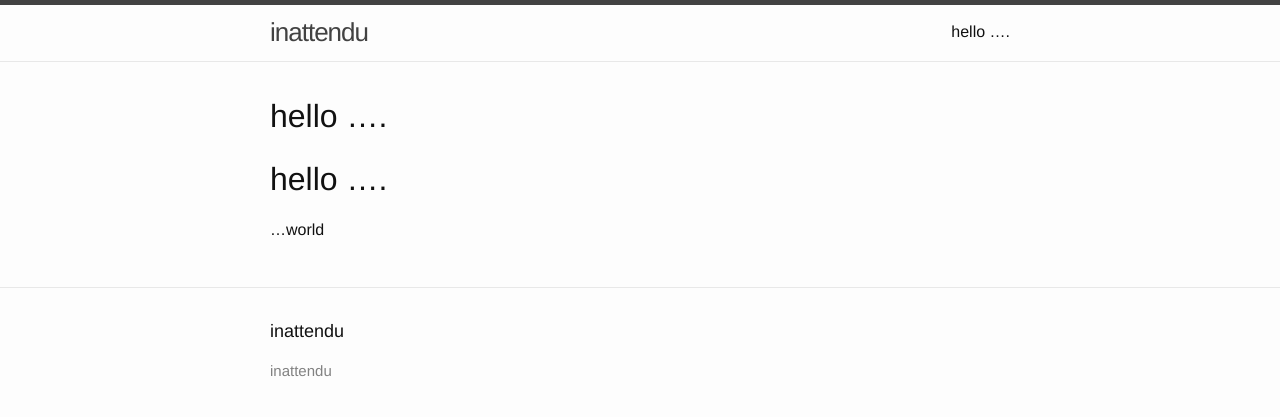
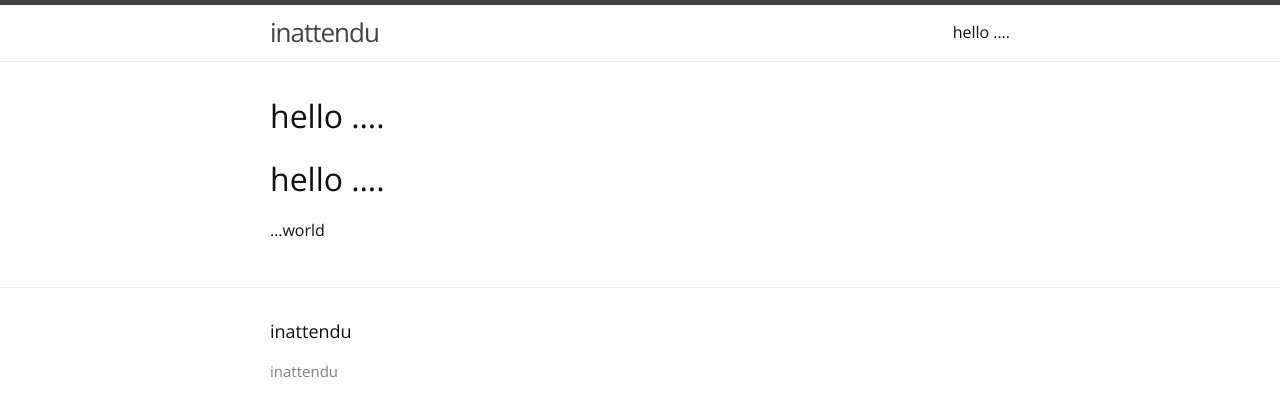
Before and after one commit to pgno/inattendu, a Jekyll site: the page built from docs/index.md, in a window 1280 px wide. Shown: the top 417 px of the page. Built offline with Jekyll 4.4.1, drawn with Linux system fonts in a browser that asks for light colours; our own code applies the rules of GitHub Pages for plain Markdown files.

Commit message:
Change base font

```diff
--- a/docs/_sass/minima.scss
+++ b/docs/_sass/minima.scss
@@ -2,7 +2,10 @@
 
 // Define defaults for each variable.
 
-$base-font-family: "Helvetica Neue", Helvetica, Arial, sans-serif !default;
+@import url('https://fonts.googleapis.com/css?family=Abel|Open+Sans');
+
+
+$base-font-family: 'Open Sans', sans-serif;
 $base-font-size:   16px !default;
 $base-font-weight: 400 !default;
 $small-font-size:  $base-font-size * 0.875 !default;
```
